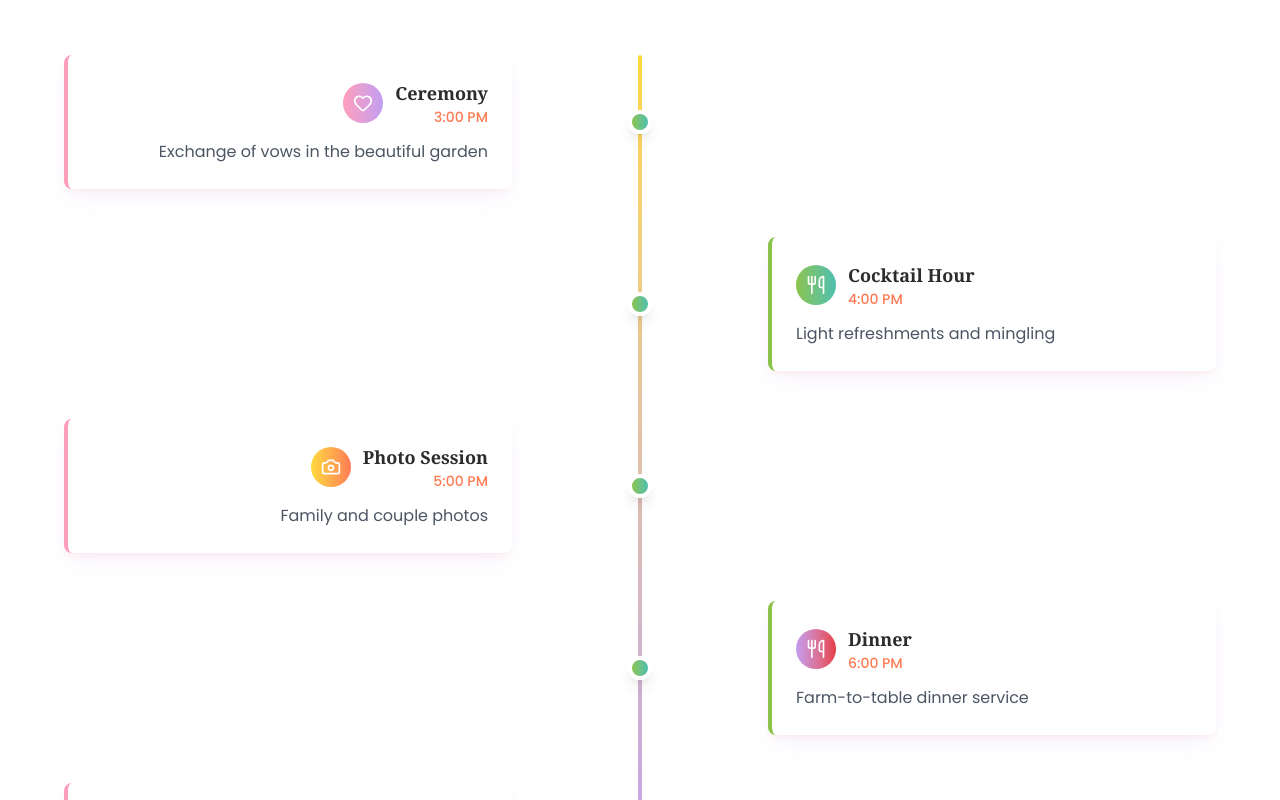
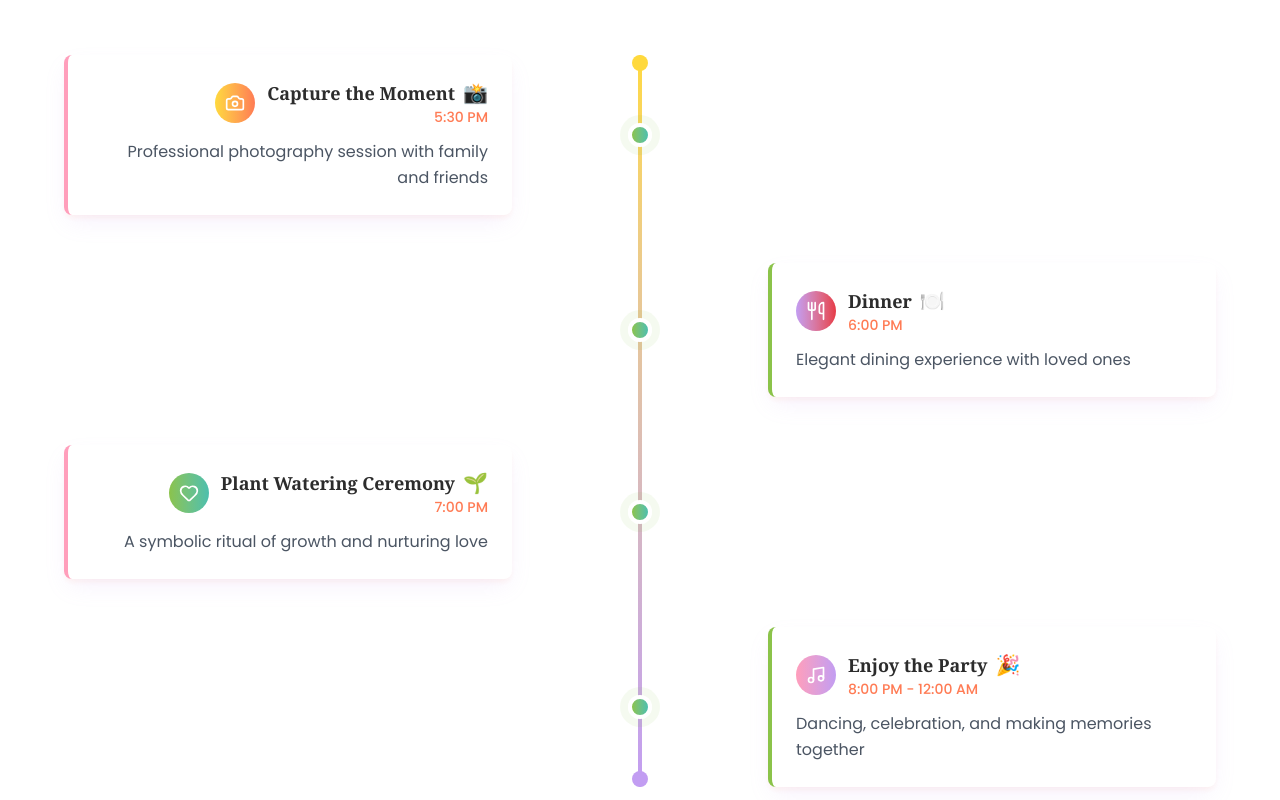
Before and after one commit to techbiz-solution/wedding-singlepage, a Next.js app: page / in a window 1280 px wide. Shown: the part 2220-3020 px from the top of the page. Built offline with nearby package versions, Linux system fonts and the light colour scheme.

Commit message:
adjust event detail

```diff
--- a/src/components/EventDetails.tsx
+++ b/src/components/EventDetails.tsx
@@ -10,39 +10,36 @@ const EventDetails = () => {
 
   const events = [
     {
-      time: '3:00 PM',
-      title: 'Ceremony',
-      description: 'Exchange of vows in the beautiful garden',
-      icon: Heart,
-      color: 'bg-gradient-to-r from-[#FF9EBB] to-[#C29DF2]'
-    },
-    {
-      time: '4:00 PM',
-      title: 'Cocktail Hour',
-      description: 'Light refreshments and mingling',
-      icon: Utensils,
-      color: 'bg-gradient-to-r from-[#8BC34A] to-[#4CBFAD]'
-    },
-    {
-      time: '5:00 PM',
-      title: 'Photo Session',
-      description: 'Family and couple photos',
+      time: '5:30 PM',
+      title: 'Capture the Moment',
+      description: 'Professional photography session with family and friends',
       icon: Camera,
-      color: 'bg-gradient-to-r from-[#FFD93D] to-[#FF7B54]'
+      color: 'bg-gradient-to-r from-[#FFD93D] to-[#FF7B54]',
+      emoji: '📸'
     },
     {
       time: '6:00 PM',
       title: 'Dinner',
-      description: 'Farm-to-table dinner service',
+      description: 'Elegant dining experience with loved ones',
       icon: Utensils,
-      color: 'bg-gradient-to-r from-[#C29DF2] to-[#E63946]'
+      color: 'bg-gradient-to-r from-[#C29DF2] to-[#E63946]',
+      emoji: '🍽️'
     },
     {
-      time: '8:00 PM',
-      title: 'Reception & Dancing',
-      description: 'Celebration and dancing under the stars',
+      time: '7:00 PM',
+      title: 'Plant Watering Ceremony',
+      description: 'A symbolic ritual of growth and nurturing love',
+      icon: Heart,
+      color: 'bg-gradient-to-r from-[#8BC34A] to-[#4CBFAD]',
+      emoji: '🌱'
+    },
+    {
+      time: '8:00 PM - 12:00 AM',
+      title: 'Enjoy the Party',
+      description: 'Dancing, celebration, and making memories together',
       icon: Music,
-      color: 'bg-gradient-to-r from-[#4CBFAD] to-[#FFD93D]'
+      color: 'bg-gradient-to-r from-[#FF9EBB] to-[#C29DF2]',
+      emoji: '🎉'
     }
   ];
 
@@ -69,7 +66,10 @@ const EventDetails = () => {
         <div className="mb-16">
           <div className="relative">
             {/* Desktop Timeline Line */}
-            <div className="hidden md:block absolute left-1/2 transform -translate-x-1/2 w-1 bg-gradient-to-b from-[#FFD93D] to-[#C29DF2] h-full rounded-full"></div>
+            <div className="hidden md:block absolute left-1/2 transform -translate-x-1/2 w-1 bg-gradient-to-b from-[#FFD93D] to-[#C29DF2] h-full rounded-full">
+              <div className="absolute top-0 left-1/2 transform -translate-x-1/2 w-4 h-4 bg-[#FFD93D] rounded-full animate-pulse"></div>
+              <div className="absolute bottom-0 left-1/2 transform -translate-x-1/2 w-4 h-4 bg-[#C29DF2] rounded-full animate-pulse"></div>
+            </div>
 
             {/* Mobile Timeline Line */}
             <div className="md:hidden absolute left-4 w-[3px] bg-gradient-to-b from-[#FFD93D] to-[#C29DF2] h-full rounded-full"></div>
@@ -92,18 +92,19 @@ const EventDetails = () => {
                     {/* Mobile Layout */}
                     <div className="md:hidden flex items-start">
                       {/* Timeline Dot */}
-                      <div className="absolute left-2 w-4 h-4 bg-gradient-to-r from-[#8BC34A] to-[#4CBFAD] rounded-full border-2 border-white shadow-lg z-10 transform -translate-x-1/2"></div>
+                      <div className="absolute left-2 w-4 h-4 bg-gradient-to-r from-[#8BC34A] to-[#4CBFAD] rounded-full border-2 border-white shadow-lg z-10 transform -translate-x-1/2 animate-pulse"></div>
 
                       {/* Event Content */}
                       <div className="ml-8 w-full">
-                        <div className="bg-white p-4 md:p-6 rounded-lg accent-shadow border-l-4 border-l-[#8BC34A]">
+                        <div className="bg-white p-4 md:p-6 rounded-lg accent-shadow border-l-4 border-l-[#8BC34A] transform hover:scale-[1.02] transition-all duration-300">
                           <div className="flex items-center mb-3">
-                            <div className={`w-8 h-8 md:w-10 md:h-10 rounded-full ${event.color} flex items-center justify-center mr-3`}>
+                            <div className={`w-8 h-8 md:w-10 md:h-10 rounded-full ${event.color} flex items-center justify-center mr-3 group-hover:animate-spin-slow`}>
                               <IconComponent className="w-4 h-4 md:w-5 md:h-5 text-white" />
                             </div>
                             <div>
-                              <div className="font-serif text-base md:text-lg font-semibold text-[#2C2C2C]">
+                              <div className="font-serif text-base md:text-lg font-semibold text-[#2C2C2C] flex items-center gap-2">
                                 {event.title}
+                                <span className="text-xl">{event.emoji}</span>
                               </div>
                               <div className="text-sm text-[#FF7B54] font-medium">
                                 {event.time}
@@ -122,15 +123,16 @@ const EventDetails = () => {
                       {/* Left Side Event */}
                       {isLeft && (
                         <div className="w-5/12 text-right pr-8">
-                          <div className="bg-white p-6 rounded-lg accent-shadow border-l-4 border-l-[#FF9EBB]">
+                          <div className="bg-white p-6 rounded-lg accent-shadow border-l-4 border-l-[#FF9EBB] transform hover:scale-[1.02] transition-all duration-300">
                             <div className="flex items-center mb-3 justify-end">
                               <div className="flex items-center">
-                                <div className={`w-10 h-10 rounded-full ${event.color} flex items-center justify-center mr-3`}>
+                                <div className={`w-10 h-10 rounded-full ${event.color} flex items-center justify-center mr-3 group-hover:animate-spin-slow`}>
                                   <IconComponent className="w-5 h-5 text-white" />
                                 </div>
                                 <div className="text-right">
-                                  <div className="font-serif text-lg font-semibold text-[#2C2C2C]">
+                                  <div className="font-serif text-lg font-semibold text-[#2C2C2C] flex items-center gap-2 justify-end">
                                     {event.title}
+                                    <span className="text-xl">{event.emoji}</span>
                                   </div>
                                   <div className="text-sm text-[#FF7B54] font-medium">
                                     {event.time}
@@ -145,20 +147,35 @@ const EventDetails = () => {
                         </div>
                       )}
 
-                      {/* Timeline Dot */}
-                      <div className="absolute left-1/2 transform -translate-x-1/2 w-6 h-6 bg-gradient-to-r from-[#8BC34A] to-[#4CBFAD] rounded-full border-4 border-white shadow-lg z-10"></div>
+                      {/* Timeline Dot with Pulse Animation */}
+                      <motion.div
+                        className="absolute left-1/2 transform -translate-x-1/2 w-6 h-6 bg-gradient-to-r from-[#8BC34A] to-[#4CBFAD] rounded-full border-4 border-white shadow-lg z-10"
+                        whileHover={{ scale: 1.2 }}
+                        animate={{
+                          boxShadow: [
+                            "0 0 0 0 rgba(139, 195, 74, 0.4)",
+                            "0 0 0 10px rgba(139, 195, 74, 0)",
+                          ],
+                        }}
+                        transition={{
+                          duration: 1.5,
+                          repeat: Infinity,
+                          repeatType: "loop",
+                        }}
+                      />
 
                       {/* Right Side Event */}
                       {!isLeft && (
                         <div className="w-5/12 text-left pl-8 ml-auto">
-                          <div className="bg-white p-6 rounded-lg accent-shadow border-l-4 border-l-[#8BC34A]">
+                          <div className="bg-white p-6 rounded-lg accent-shadow border-l-4 border-l-[#8BC34A] transform hover:scale-[1.02] transition-all duration-300">
                             <div className="flex items-center mb-3">
-                              <div className={`w-10 h-10 rounded-full ${event.color} flex items-center justify-center mr-3`}>
+                              <div className={`w-10 h-10 rounded-full ${event.color} flex items-center justify-center mr-3 group-hover:animate-spin-slow`}>
                                 <IconComponent className="w-5 h-5 text-white" />
                               </div>
                               <div>
-                                <div className="font-serif text-lg font-semibold text-[#2C2C2C]">
+                                <div className="font-serif text-lg font-semibold text-[#2C2C2C] flex items-center gap-2">
                                   {event.title}
+                                  <span className="text-xl">{event.emoji}</span>
                                 </div>
                                 <div className="text-sm text-[#FF7B54] font-medium">
                                   {event.time}
--- a/src/components/Footer.tsx
+++ b/src/components/Footer.tsx
@@ -35,11 +35,10 @@ const Footer = () => {
             >
               <h4 className="font-serif text-2xl md:text-3xl font-semibold text-[#FF9EBB] mb-8">Share the Love</h4>
               <div className="bg-white/5 backdrop-blur-sm rounded-2xl p-8 border border-white/10">
-                <p className="font-serif text-lg text-[#D1D5DB] mb-4">Wedding Hashtag</p>
+                <p className="font-serif text-lg text-[#D1D5DB] mb-4">Share your moments with us using our wedding hashtags!</p>
                 <div className="bg-gradient-to-r from-[#FF9EBB] to-[#C29DF2] bg-clip-text">
-                  <p className="text-2xl md:text-2xl font-bold text-transparent">#PumpuizPeteDay</p>
+                  <p className="text-2xl md:text-2xl font-bold text-transparent">#PumpuizPeteDay | #PPWedding</p>
                 </div>
-                <p className="text-sm text-[#9CA3AF] mt-3">Use this hashtag to share your memories!</p>
               </div>
             </motion.div>
           </div>
--- a/src/components/OurStory.tsx
+++ b/src/components/OurStory.tsx
@@ -211,13 +211,13 @@ love_story()`;
         >
           <div className="space-y-6">
             <p className="font-sans text-lg text-[#4B5563] leading-relaxed">
-              It all began on a rainy afternoon in downtown Bangkok. Pumpuiz was reading her favorite book at the corner coffee shop when Pete walked in, completely drenched from the unexpected downpour.
+              It all began on a sunny afternoon in suburban Bangkok, where we first crossed paths at a wedding ceremony.
             </p>
             <p className="font-sans text-lg text-[#4B5563] leading-relaxed">
-              What started as a simple gesture of offering a napkin turned into hours of conversation about dreams, aspirations, and the little things that make life beautiful. That day, we discovered that sometimes the best love stories begin with the most ordinary moments.
+            Though the timing wasn’t perfect, what began as a simple gesture soon grew into hours of conversation—about dreams, aspirations, and the little things that make life beautiful. Day after day, we learned that sometimes the most extraordinary love stories begin with the most ordinary moments.
             </p>
-            <p className="font-sans text-lg text-[#4B5563] leading-relaxed">
-              Three years later, on a mountaintop at sunset, Pete got down on one knee and asked the question that would change our lives forever. Now, we&apos;re excited to celebrate our love with all of you on our special day.
+            <p className="font-sans text-lg text-[#4B5563] leading-relaxed italic">
+              And we found each other, no matter how long I've waited for you. Do you feel that life is worthwhile when there's someone by your side? Born to find that special someone - the one heaven created just for me. We know the world is vast and wide, but it wasn't too difficult for me to find you.
             </p>
           </div>
         </motion.div>
```
